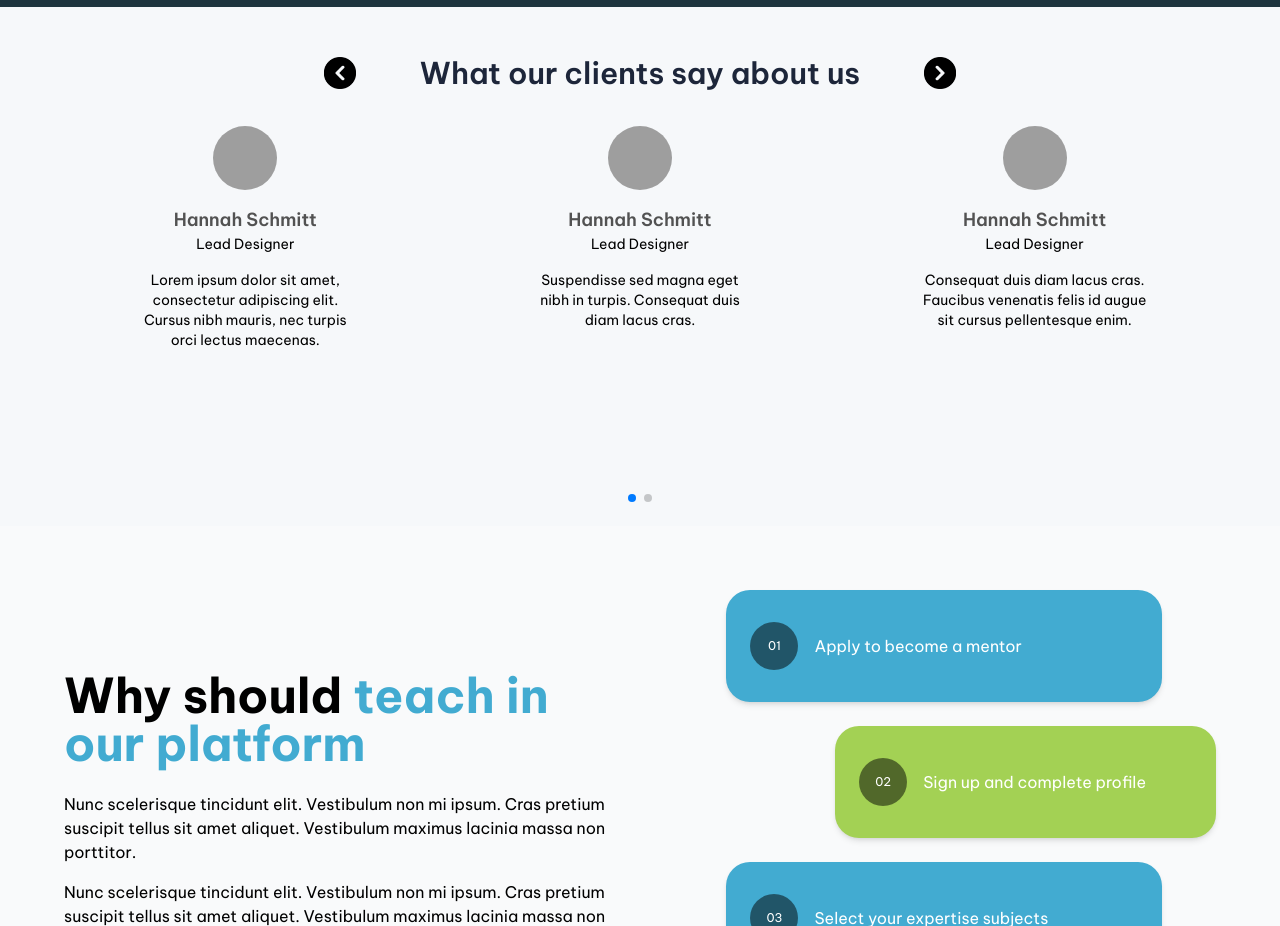
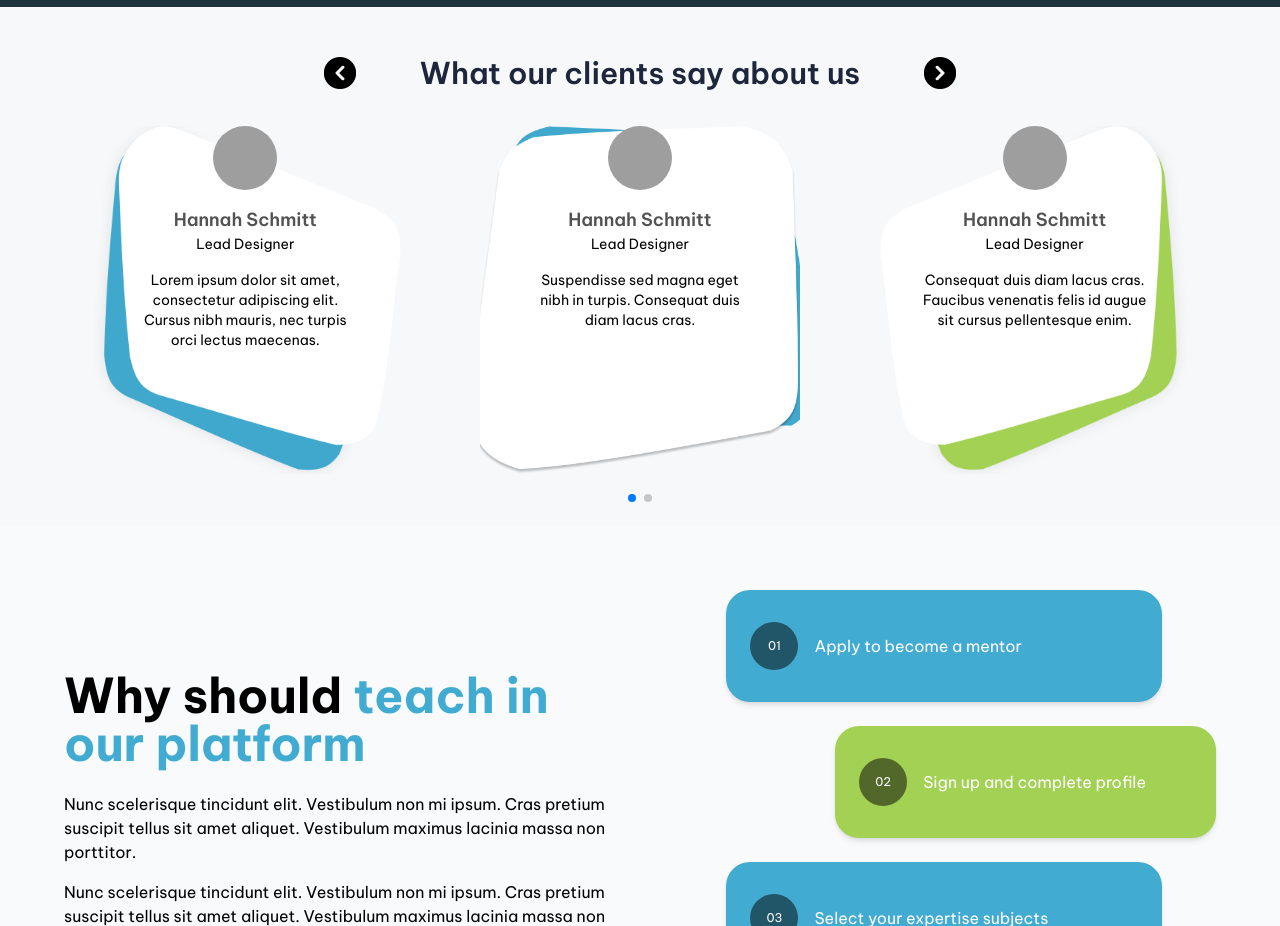
Before and after one commit to gauravshokhanda/hamzabuildfix, a Next.js app in the folder client/: page / in a window 1280 px wide. Shown: the part 4700-5626 px from the top of the page. Built offline with nearby package versions, Linux system fonts and the light colour scheme; grey boxes are pictures that could not be loaded.

Commit message:
public done

```diff
--- a/client/tailwind.config.ts
+++ b/client/tailwind.config.ts
@@ -29,9 +29,9 @@ const config: Config = {
 
       },
       backgroundImage: {
-        // reviewLeft: "url('./public/images/landing-page/left-review.png')",
-        // reviewRight: "url('./public/images/landing-page/right-review.png')",
-        // reviewMiddle: "url('./public/images/landing-page/middle-review.png')",
+        reviewLeft: "url('/images/landing-page/left-review.png')",
+        reviewRight: "url('/images/landing-page/right-review.png')",
+        reviewMiddle: "url('/images/landing-page/middle-review.png')",
 
         bgHero:
           "linear-gradient(rgba(64, 168, 205, 0.67), rgba(32, 84, 103, 0.67))",
```
Also changed, not shown: 1 other file (tests, documents, lock files or other folders).
